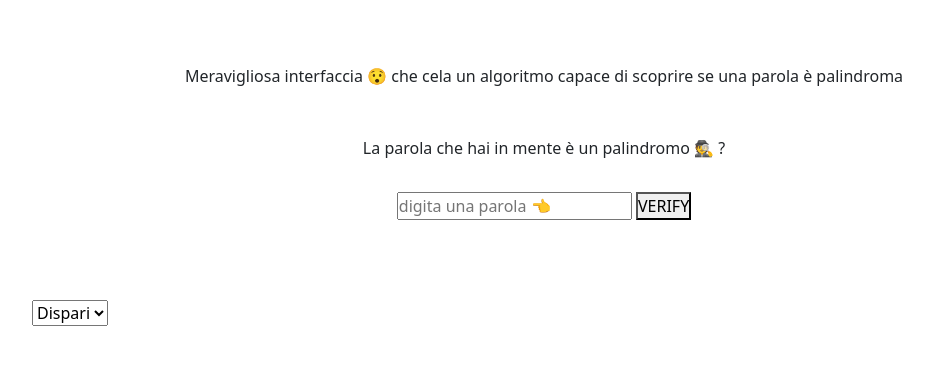
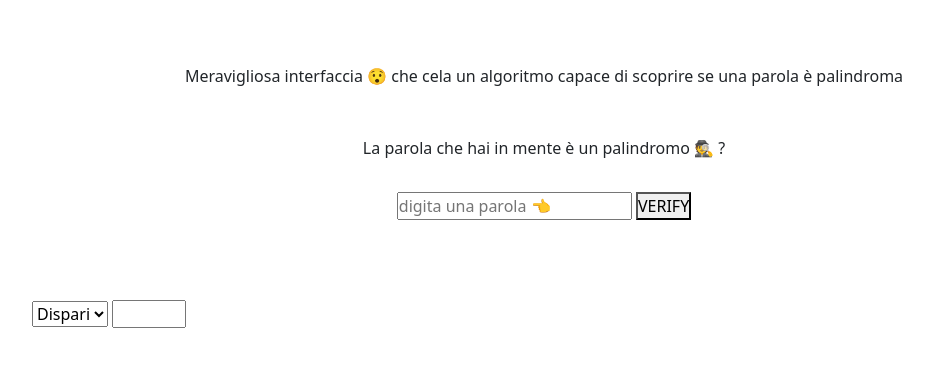
Before and after one commit to giovannilampis/js-paliedispari, a plain HTML site: page index.html in a window 1280 px wide. Shown: the whole page, without its empty margins (96-1029 px from the left). Drawn offline with nearby package versions, Linux system fonts and the light colour scheme.

Commit message:
the user enters a number between 1 and 5

```diff
--- a/index.html
+++ b/index.html
@@ -34,6 +34,8 @@
 
             </select>
 
+            <input id="launch" type="number" min="1" max="5">
+
 
     </div>
 
```
